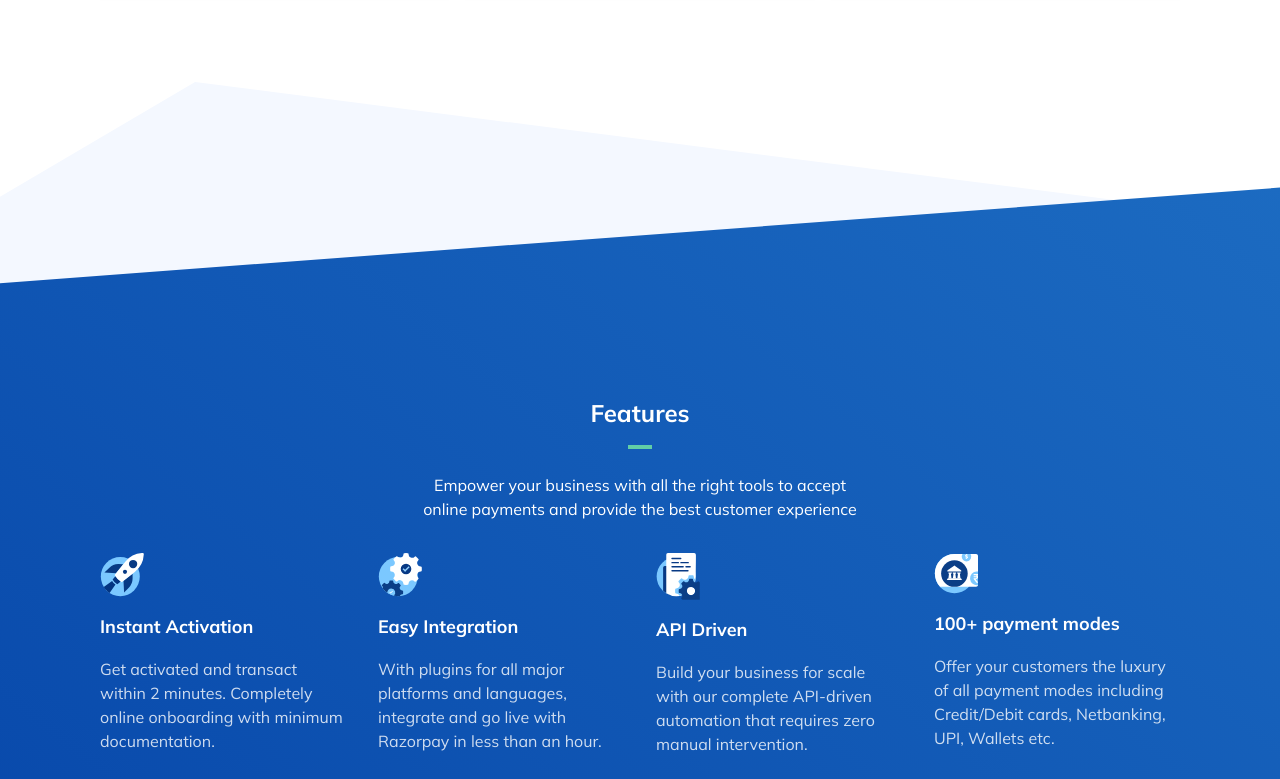
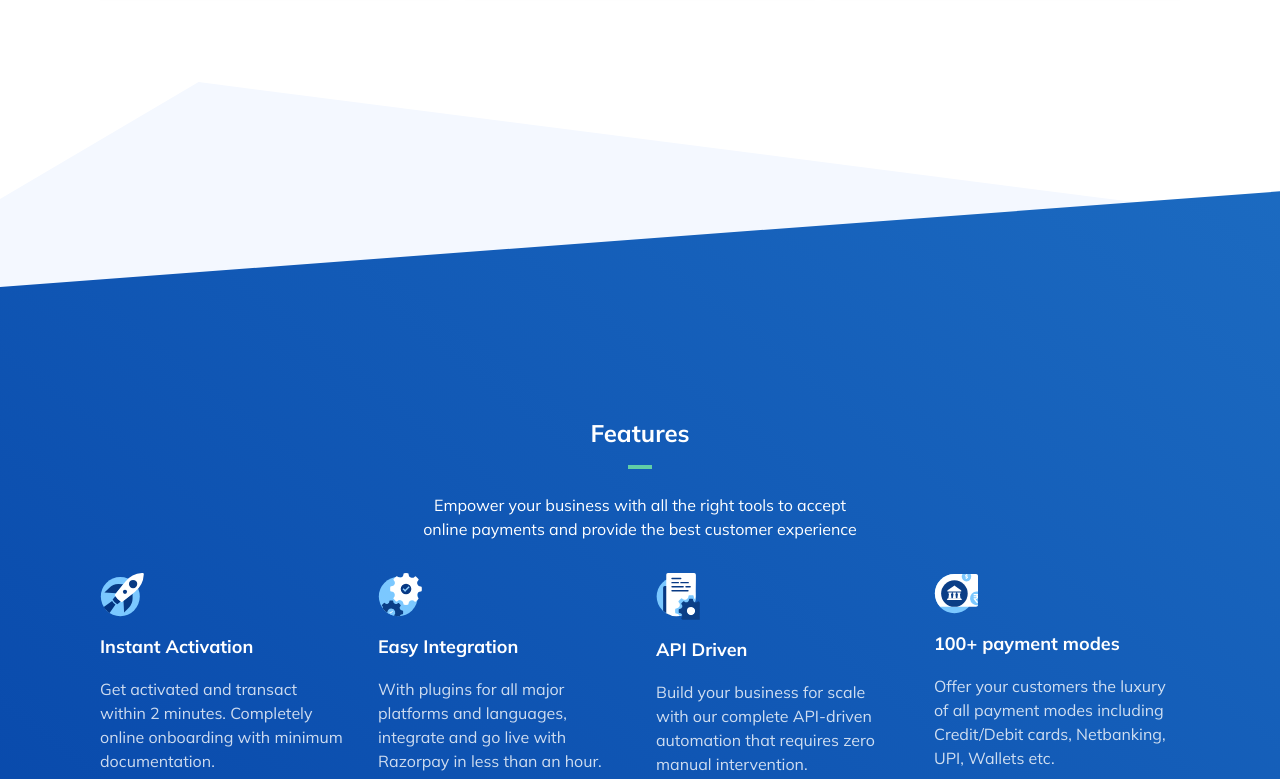
Before and after one commit to navneet1914/Razorpay-Clone, a website built with Vite: page index.html in a window 1280 px wide. Shown: the part 4325-5104 px from the top of the page. Built offline with nearby package versions, Linux system fonts and the light colour scheme.

Commit message:
Update index.html

```diff
--- a/index.html
+++ b/index.html
@@ -1085,7 +1085,7 @@
 
   <!-- core features -->
 
-  <section class="bg-[url(./images/core-features-sectionBg.svg)] w-full bg-no-repeat bg-cover mt-20 relative z-40 coreFeatures">
+  <section class="bg-[url(./images/core-features-sectionBg.svg)] w-full bg-no-repeat bg-cover pt-5 mt-20 relative z-40 coreFeatures">
     <div class="relative w-11/12 max-w-[1080px] mx-auto pt-[6rem] pb-[12rem]">
       <h2 class="font-mullish font-bold text-2xl text-center text-white mt-56">Features</h2>
       <div class="w-6 h-1 bg-greenLight mx-auto mt-4 mb-6"></div>
```
